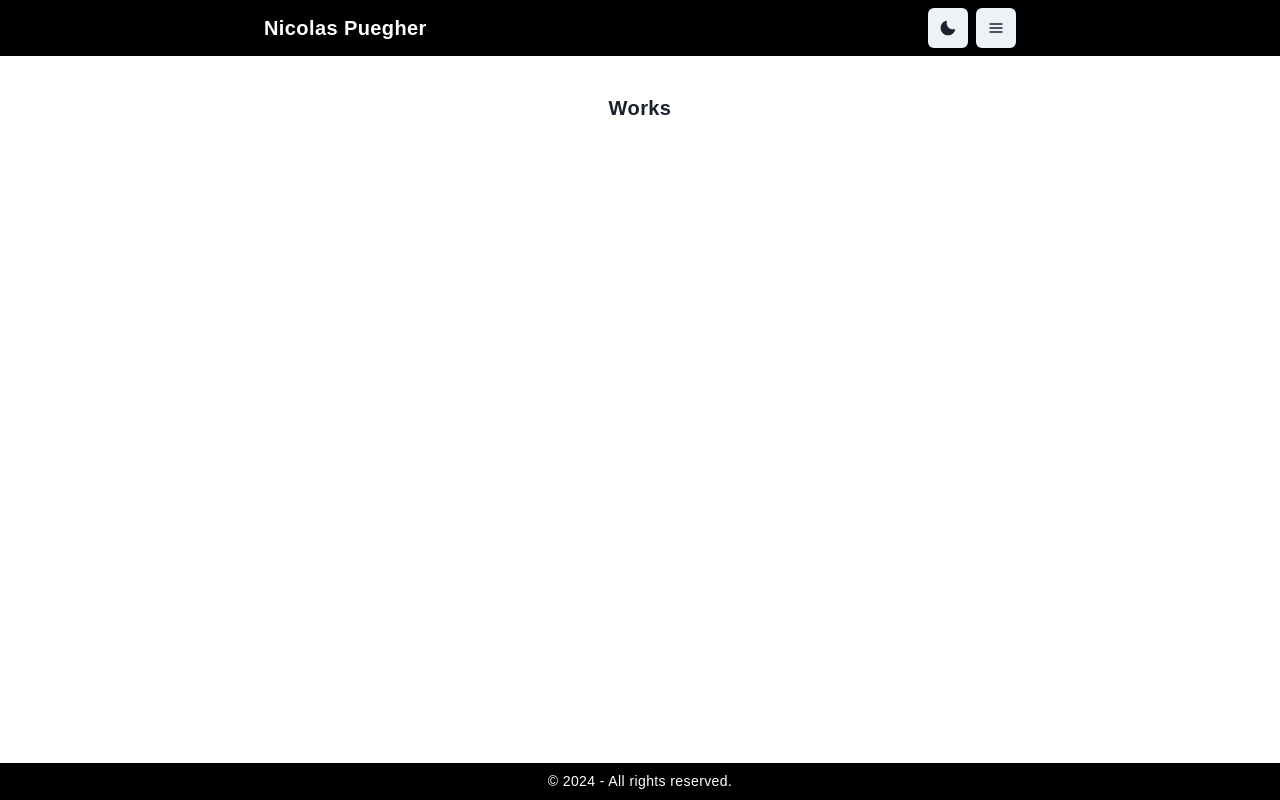
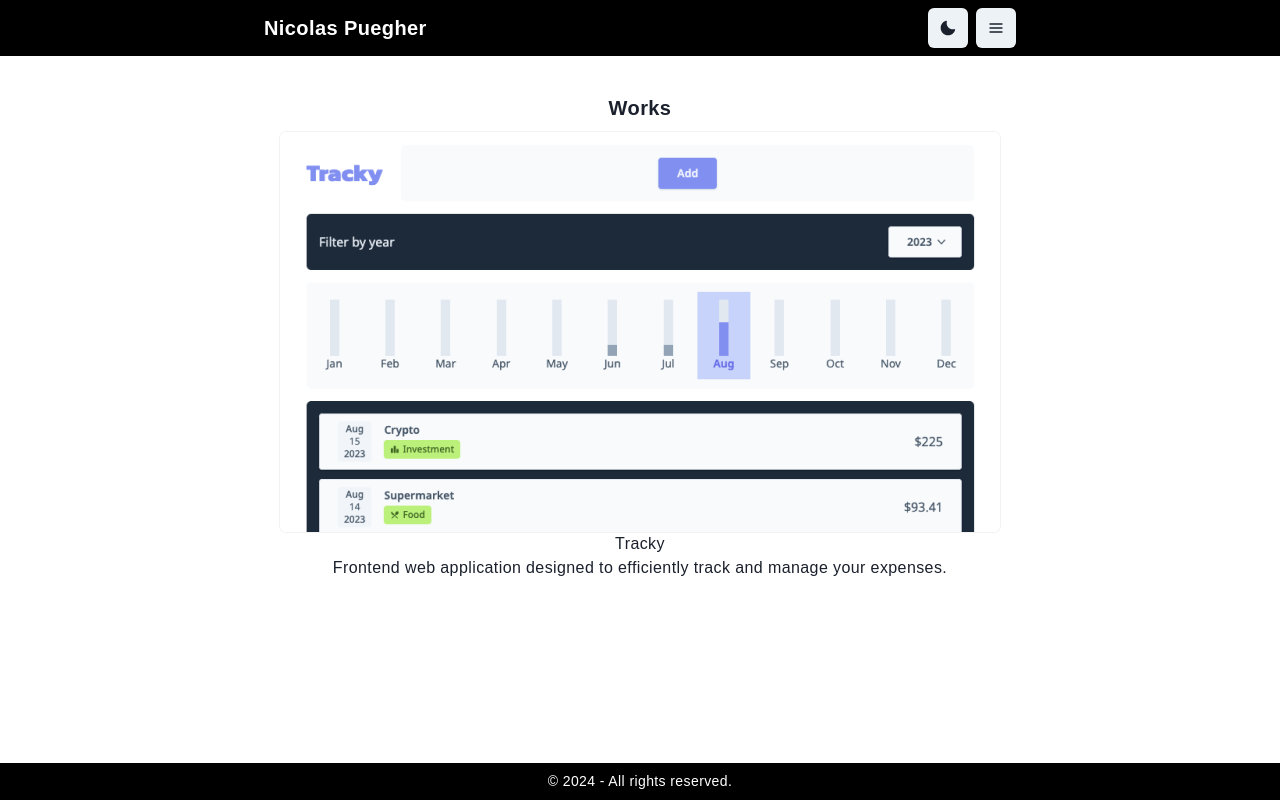
Before and after one commit to nicoPuegher/portfolio, a React (Vite) app: page / in a window 1280 px wide. Both pictures are taken after a click on the button "Check my work". Built offline with nearby package versions, Linux system fonts and the light colour scheme.

Commit message:
Render tracky as a grid item in works page

```diff
--- a/src/pages/works/index.jsx
+++ b/src/pages/works/index.jsx
@@ -1,11 +1,20 @@
 import React from 'react';
+import { SimpleGrid } from '@chakra-ui/react';
 
 import Section from '@/layouts/section';
+import GridItem from '@/components/grid-item';
+import trackyThumbnail from '@/assets/tracky/tracky.png';
 
 export default function Works() {
 	return (
-		<>
-			<Section title="Works"></Section>
-		</>
+		<Section title="Works">
+			<SimpleGrid>
+				<GridItem
+					title="Tracky"
+					description="Frontend web application designed to efficiently track and manage your expenses."
+					src={trackyThumbnail}
+				/>
+			</SimpleGrid>
+		</Section>
 	);
 }
```
